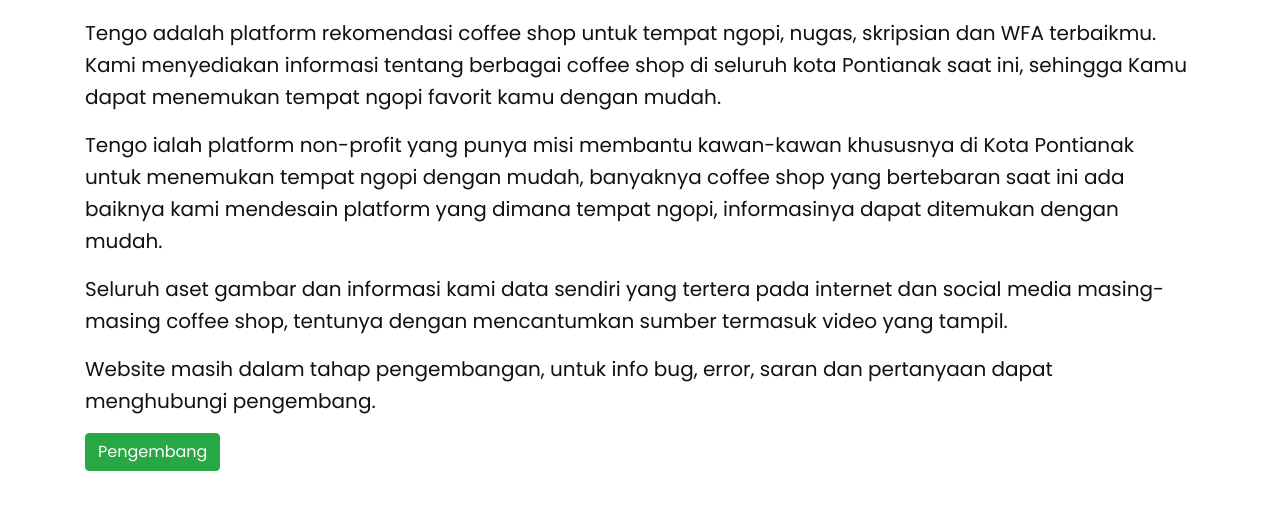
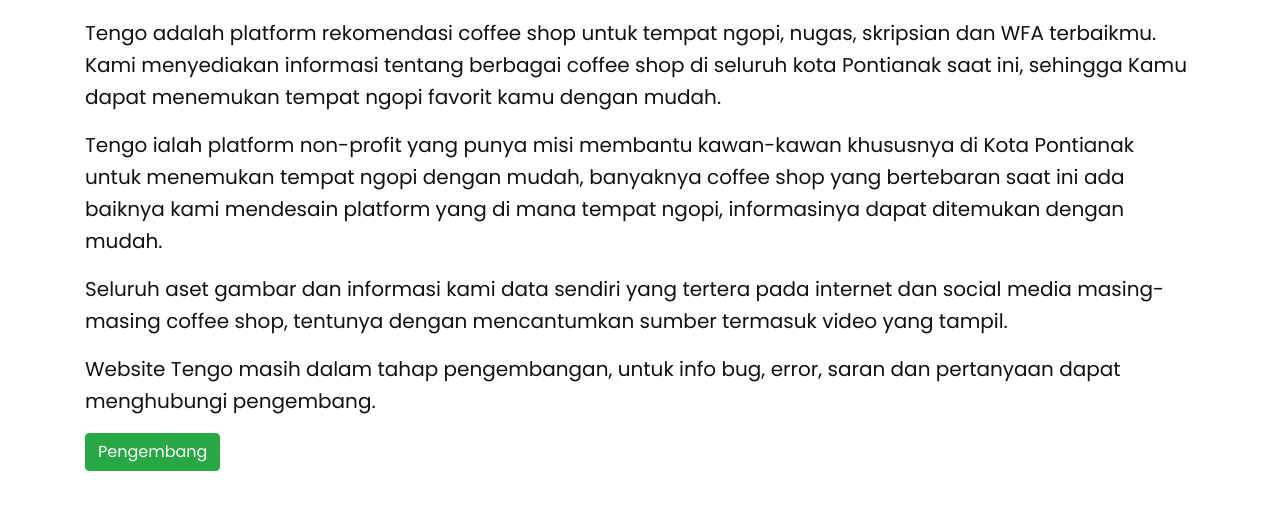
Before and after one commit to AgusPribadi/Tengo, a Django app: page /about/ in a window 1280 px wide. Shown: the part 155-665 px from the top of the page. Run offline with Django 4.2, Linux system fonts and the light colour scheme; some libraries are stand-ins or nearby versions.

Commit message:
perbaiki tengo

```diff
--- a/aplikasi_tengo/templates/about.html
+++ b/aplikasi_tengo/templates/about.html
@@ -28,10 +28,10 @@
             </p>
             <p class="lead">
                 Tengo ialah platform non-profit yang punya misi membantu kawan-kawan khususnya di Kota Pontianak untuk menemukan tempat ngopi dengan mudah, banyaknya coffee shop yang bertebaran saat ini ada baiknya kami mendesain platform
-                yang dimana tempat ngopi, informasinya dapat ditemukan dengan mudah.
+                yang di mana tempat ngopi, informasinya dapat ditemukan dengan mudah.
             </p>
             <p class="lead">Seluruh aset gambar dan informasi kami data sendiri yang tertera pada internet dan social media masing-masing coffee shop, tentunya dengan mencantumkan sumber termasuk video yang tampil.</p>
-            <p class="lead">Website masih dalam tahap pengembangan, untuk info bug, error, saran dan pertanyaan dapat menghubungi pengembang.</p>
+            <p class="lead">Website Tengo masih dalam tahap pengembangan, untuk info bug, error, saran dan pertanyaan dapat menghubungi pengembang.</p>
             <a href="https://www.instagram.com/maspix.id/" target="_blank" class="btn btn-success">Pengembang</a>
             <br />
             <br />
```
